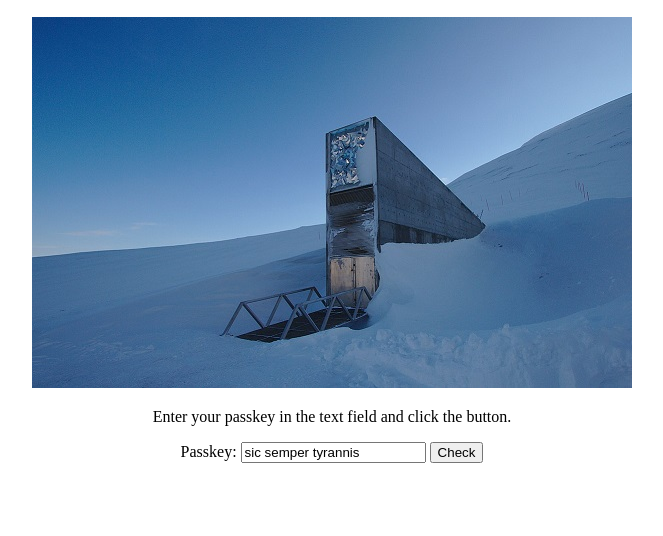
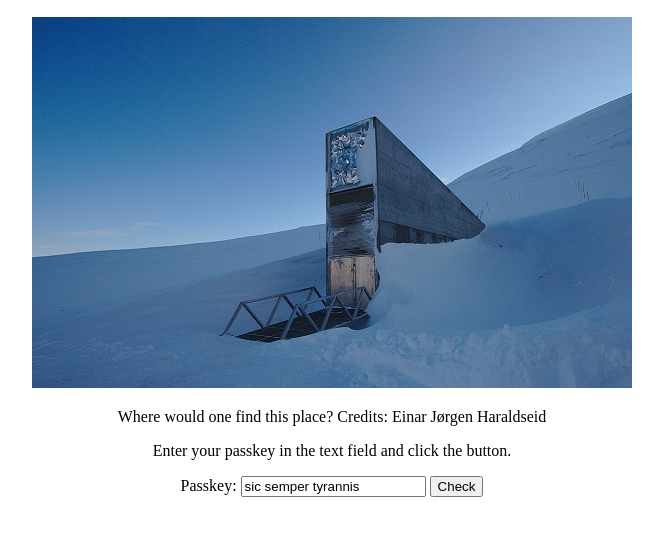
Before and after one commit to orectique/env-hunt-1, a plain HTML site: page index.html in a window 1280 px wide. Shown: the part 110-646 px from the top of the page, without its empty margins (308-971 px from the left). Drawn offline with Linux system fonts and the light colour scheme.

Commit message:
Update index.html

```diff
--- a/index.html
+++ b/index.html
@@ -10,6 +10,7 @@
         Rarus enim ferme sensus communis in illa Fortuna.
 </h2>
 <img src="image.jpg" alt="Where would one find this place? Credits: Einar Jørgen Haraldseid">
+	<p>Where would one find this place? Credits: Einar Jørgen Haraldseid</p>
 	<p>
 	Enter your passkey in the text field and click the button.
 </p>
```
